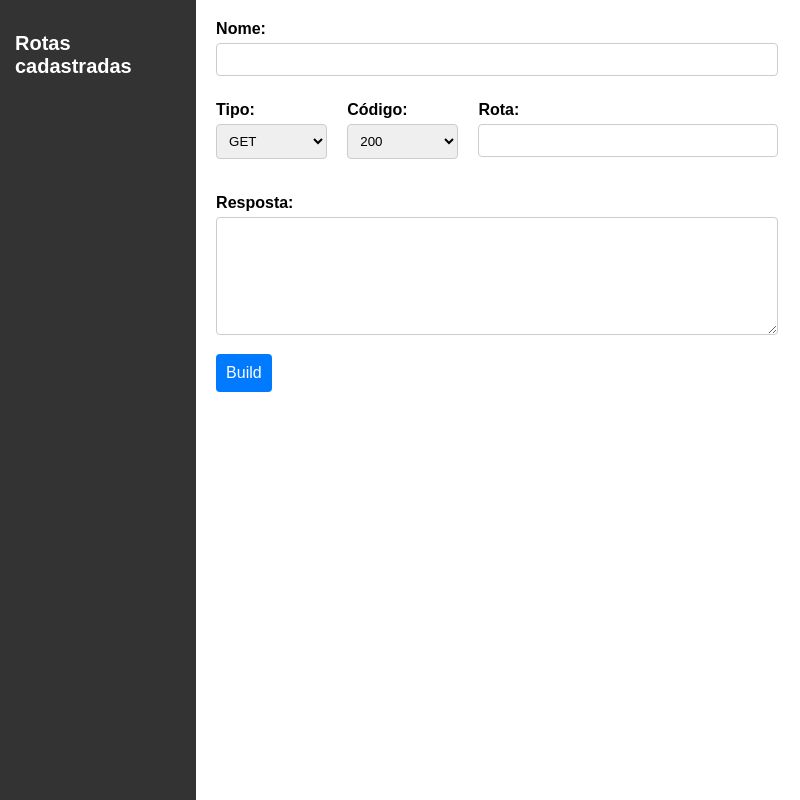
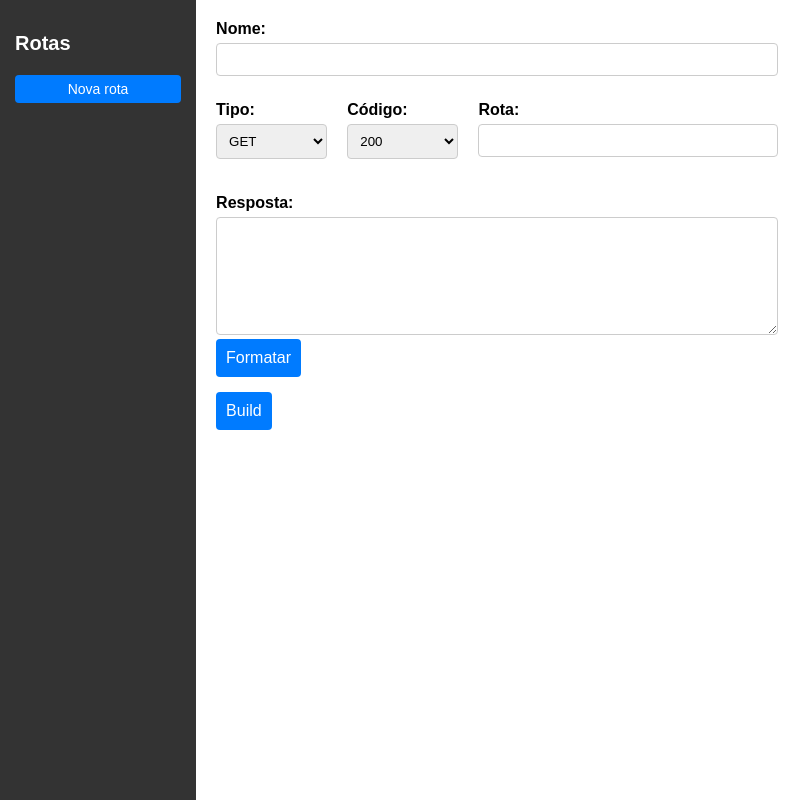
Before and after one commit to the0wl/mock, an Electron app: page ui/index.html in a window 800 px wide. Drawn offline with Linux system fonts and the light colour scheme.

Commit message:
[FEATURE]: Botões: Novo, Excluir e Formatar

```diff
--- /dev/null
+++ b/ui/beautify.js
@@ -0,0 +1,10 @@
+function beautify() {
+  const input = document.getElementById("response").value;
+  try {
+    const parsed = JSON.parse(input);
+    const beautified = JSON.stringify(parsed, null, 4);
+    document.getElementById("response").value = beautified;
+  } catch (e) {
+    alert("Invalid JSON");
+  }
+}
--- /dev/null
+++ b/ui/clearForm.js
@@ -0,0 +1,8 @@
+function clearForm() {
+  document.getElementById("name").value = "";
+  document.getElementById("name").readOnly = false;
+  document.getElementById("type").selectedIndex = 0;
+  document.getElementById("code").selectedIndex = 0;
+  document.getElementById("route").value = "";
+  document.getElementById("response").value = "";
+}
--- a/ui/index.html
+++ b/ui/index.html
@@ -10,7 +10,15 @@
 
   <body>
     <div class="menu">
-      <h2>Rotas cadastradas</h2>
+      <h2>Rotas</h2>
+      <button
+        id="build-button"
+        type="button"
+        onclick="clearForm()"
+        class="menu-new-button"
+      >
+        Nova rota
+      </button>
       <ul
         id="menu-items"
         hx-get="http://localhost:3333/menu-items"
@@ -60,6 +68,9 @@
           <div class="form-group">
             <label for="response">Resposta:</label>
             <textarea id="response" name="response" required></textarea>
+            <button class="beautify-btn" type="button" onclick="beautify()">
+              Formatar
+            </button>
           </div>
           <div class="form-group">
             <button id="build-button" type="submit">Build</button>
@@ -67,5 +78,8 @@
         </form>
       </div>
     </div>
+
+    <script src="beautify.js"></script>
+    <script src="clearForm.js"></script>
   </body>
 </html>
--- a/ui/styles.css
+++ b/ui/styles.css
@@ -31,6 +31,16 @@ body {
 .menu ul li:hover {
   background-color: #555;
 }
+.menu .menu-new-button {
+  width: 100%;
+  padding: 6px;
+  border: none;
+  border-radius: 4px;
+  background-color: #007bff;
+  color: #fff;
+  font-size: 14px;
+}
+
 .content {
   width: 100%;
   height: 100vh;
@@ -100,3 +110,7 @@ body {
   padding-top: 10px;
   padding-bottom: 10px;
 }
+.beautify-btn {
+  padding-right: 20px;
+  padding-left: 20px;
+}
```
Also changed, not shown: ui-api/components/form.js (+37 -12 lines), ui-api/components/lateralMenu.js (+24 -7 lines), ui-api/server.js (+32 -5 lines).
